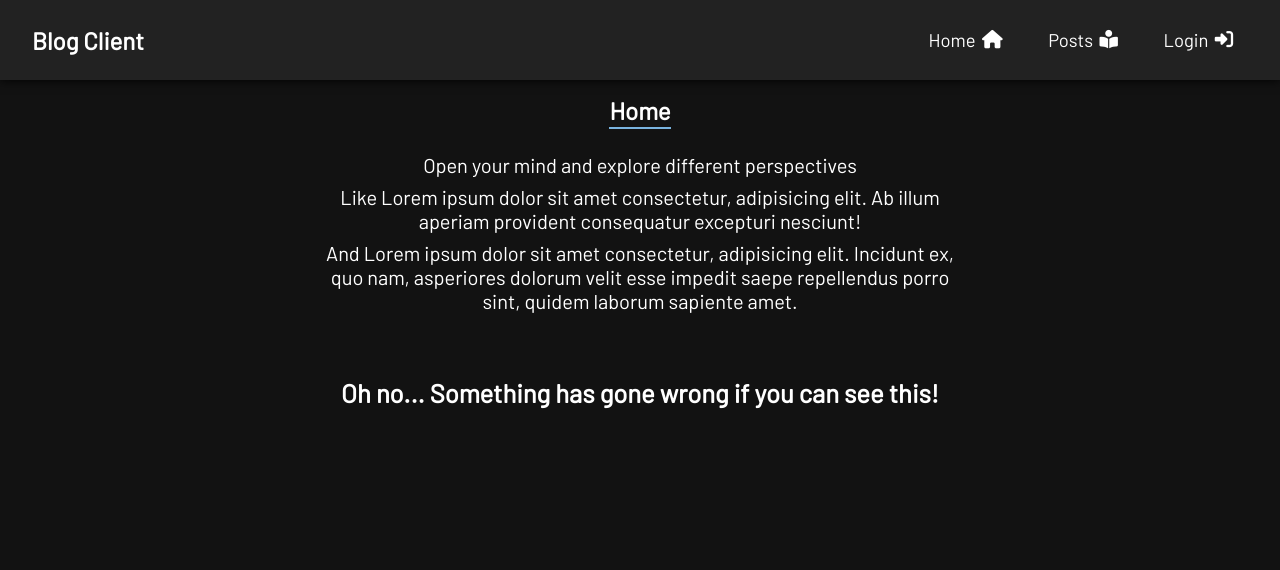
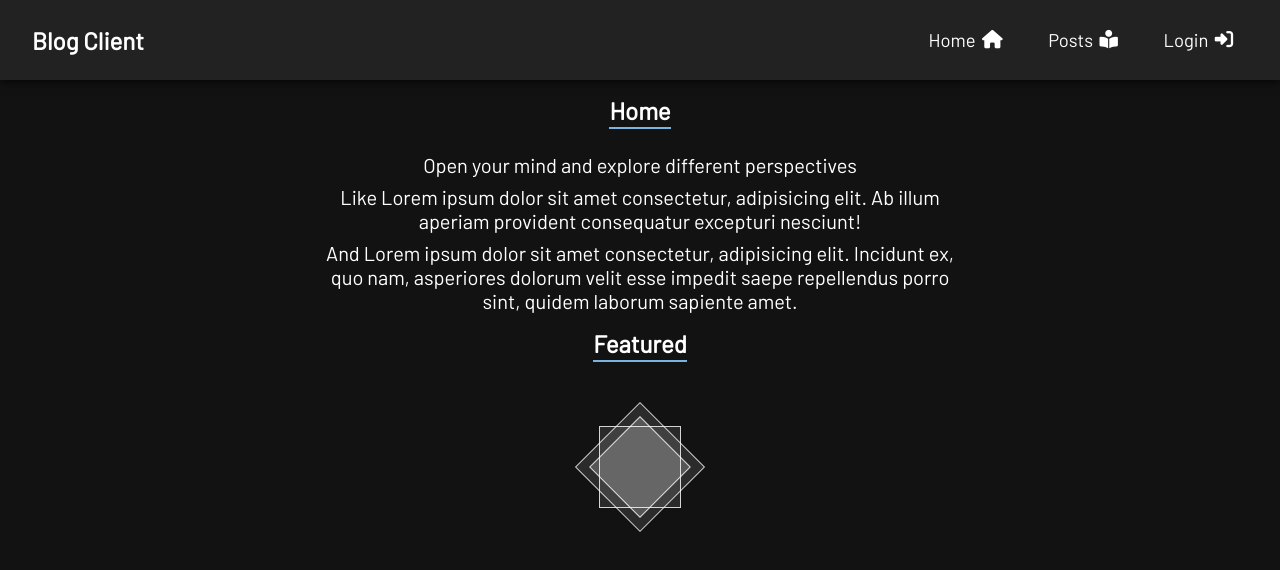
Before and after one commit to brajpatel/blog-client, a React (Vite) app: page / in a window 1280 px wide. Shown: the top 570 px of the page. Built offline with nearby package versions, Linux system fonts and the light colour scheme.

Commit message:
Create loader

```diff
--- a/src/components/Home.css
+++ b/src/components/Home.css
@@ -97,6 +97,72 @@
     }
 }
 
+.loader-container {
+    position: relative;
+    margin-top: 3rem;
+}
+
+.loader-bot,
+.loader-top-1,
+.loader-top-2 {
+    border: 1px solid rgba(255, 255, 255, 0.8);
+}
+
+.loader-bot {
+    height: 80px;
+    width: 80px;
+    background: rgba(255, 255, 255, 0.1);
+    animation: loaderBotRotate 3s ease-out infinite;
+}
+
+@keyframes loaderBotRotate {
+    0%,
+    25% {
+        transform: rotate(0);
+    }
+
+    75%,
+    100% {
+        transform: rotate(-360deg);
+    }
+}
+
+.loader-top-1,
+.loader-top-2 {
+    position: absolute;
+    transform: rotate(45deg);
+}
+
+.loader-top-1 {
+    height: 90px;
+    width: 90px;
+    background: rgba(255, 255, 255, 0.1);
+    top: -5px;
+    left: -5px;
+    animation: loaderTopOneRotate 6s ease infinite;
+}
+
+@keyframes loaderTopOneRotate {
+    0%,
+    25% {
+        transform: rotate(45deg);
+    }
+
+    50%,
+    100% {
+        transform: rotate(135deg);
+    }
+}
+
+.loader-top-2 {
+    height: 70px;
+    width: 70px;
+    background: rgba(255, 255, 255, 0.2);
+    top: 5px;
+    left: 5px;
+}
+
+
 @media(max-width: 900px) {
     .home-post-thumbnail {
         max-width: 85%;
--- a/src/components/Home.jsx
+++ b/src/components/Home.jsx
@@ -2,6 +2,7 @@ import './Home.css';
 import { useState, useEffect } from 'react';
 
 function Home() {
+    const [displayLoader, setDisplayLoader] = useState(true);
     const [featuredPosts, setFeaturedPosts] = useState(null);
 
     // useEffect(() => {
@@ -17,6 +18,7 @@ function Home() {
     //     else {
     //         const postsData = await req.json();
     //         setFeaturedPosts(postsData);
+    //         setDisplayLoader(false);
     //     }
     // }
 
@@ -30,11 +32,17 @@ function Home() {
             </div>
 
             <div>
-                {!featuredPosts ? (
-                    <p className='no-posts'>Oh no... Something has gone wrong if you can see this!</p>
-                ) : (
+                <h2>Featured</h2>
+                {displayLoader && (
+                    <div className='loader-container'>
+                        <div className="loader-bot"></div>
+                        <div className="loader-top-1"></div>
+                        <div className="loader-top-2"></div>
+                    </div>
+                )}
+
+                {featuredPosts && (
                     <>
-                        <h2>Featured</h2>
                         <div className='featured'>
                             {featuredPosts.map((post) => {
                                 return (
@@ -44,6 +52,7 @@ function Home() {
                                             <div className='home-post-info'>
                                                 <p className='thumbnail-title'>{post.title}</p>
                                                 <p>{post.content.split(' ').slice(0, 25).join(' ')}...</p>
+                                                <h2>THESE CARDS NEEDS CHANGING</h2>
                                             </div>
                                         </div>
                                     </Link>
```
